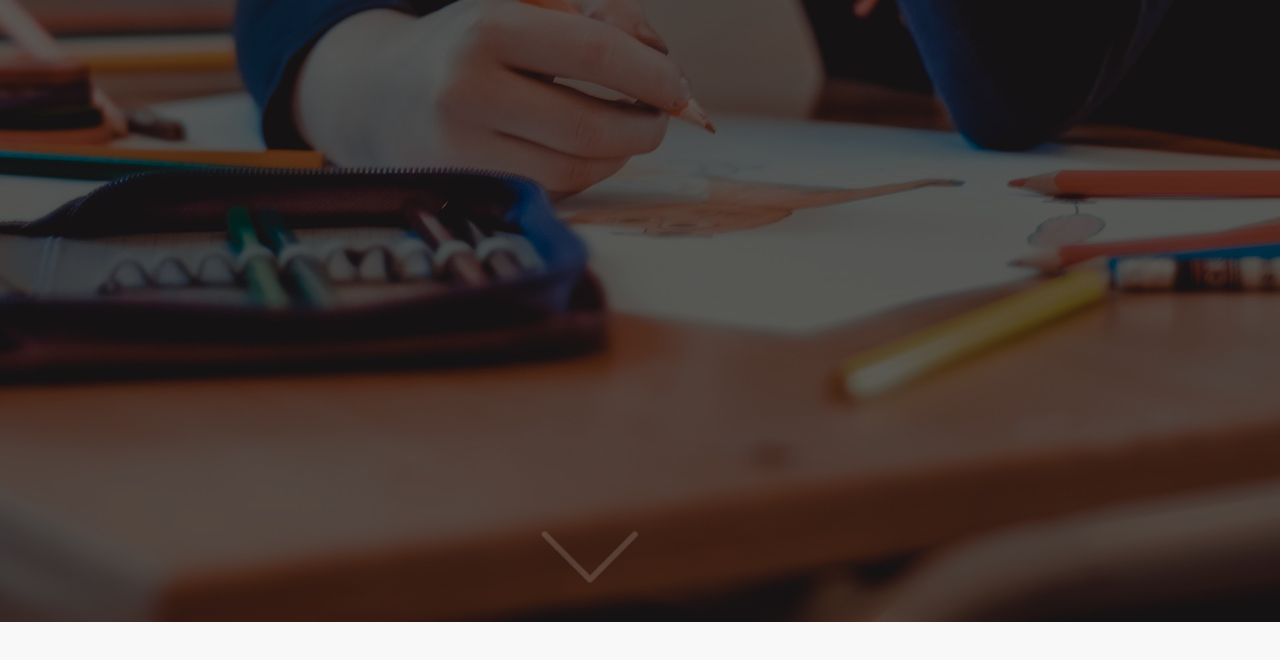
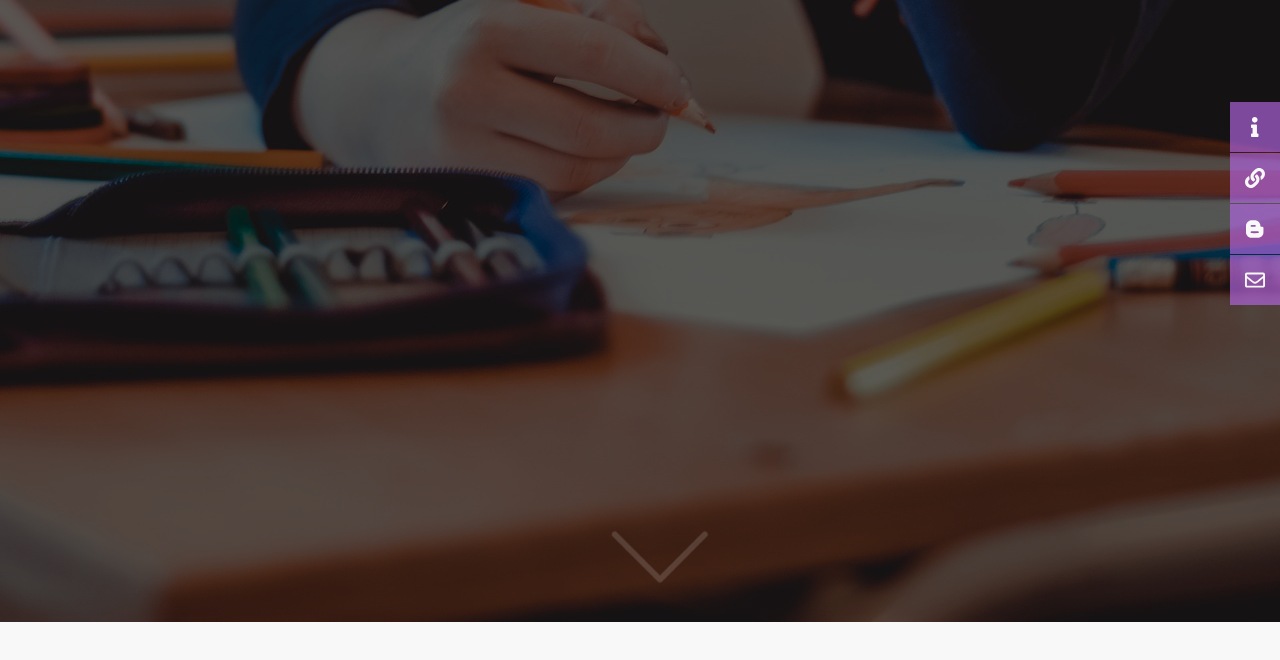
Before and after one commit to justinenglish/mrsenglishela, a website built with webpack: page src/index.html in a window 1280 px wide. Shown: the part 178-838 px from the top of the page. Built offline with nearby package versions, Linux system fonts and the light colour scheme.

Commit message:
Initial main navigation - desktop

```diff
--- a/src/index.html
+++ b/src/index.html
@@ -21,6 +21,33 @@
                 <p class="header-content__sub-title">7<sup>th</sup> Grade - Bay City</span></p>
             </div>
 
+            <ul class="header-nav">
+                <li>
+                    <a href="">
+                        <span class="display-none" style="display: none;">ABOUT</span>
+                        <i class="header-nav__icon fas fa-info"></i>
+                    </a>
+                </li>
+                <li>
+                    <a href="">
+                        <span class="display-none" style="display: none;">HELPFUL LINKS</span>
+                        <i class="header-nav__icon fas fa-link"></i>
+                    </a>
+                </li>
+                <li>
+                    <a href="">
+                        <span class="display-none" style="display: none;">BLOG</span>
+                        <i class="header-nav__icon fab fa-blogger-b"></i>
+                    </a>
+                </li>
+                <li>
+                    <a href="">
+                        <span class="display-none" style="display: none;">CONTACT</span>
+                        <i class="header-nav__icon far fa-envelope"></i>
+                    </a>
+                </li>
+            </ul>
+
             <div class="down-arrow"><img src="image/arrow-down.png" alt="down arrow icon" /></div>
         </div>
 
--- a/src/scss/_header.scss
+++ b/src/scss/_header.scss
@@ -12,6 +12,45 @@
         height: 100%;
         background-color: rgba(0, 0, 0, 0.65);
         position: relative;
+    }
+
+    &-nav {
+        list-style-type: none;
+        font-size: 1.25rem;
+        position: absolute;
+        top: 35%;
+        right: 0;
+        margin: 0;
+        padding: 0;
+
+        li {
+            background-color: rgba(182,103,231,0.65);
+            width: 50px;
+            height: 50px;
+            transition: all 0.5s;
+            text-align: center;
+            float: right;
+            display: block;
+            clear: both;
+            overflow: hidden;
+            margin-bottom: 1px;
+
+            &:hover {
+                background-color: rgba(255,255,255,0.3);
+                // background-color: rgba(182,103,231,0.3);
+                width: 125px;
+                border-left: 4px solid $secondary-color;
+            }
+
+            a {
+                display: block;
+                width: 100%;
+                height: 100%;
+                padding: 10px;
+                text-decoration: none;
+                color: $secondary-color;
+            }
+        }
     }
 
     &-content {
@@ -42,6 +81,8 @@
         position: absolute;
         bottom: 2%;
         right: 50%;
+        left: 50%;
+        margin-left: -30px;
         opacity: 0.65;
 
         img {
```
